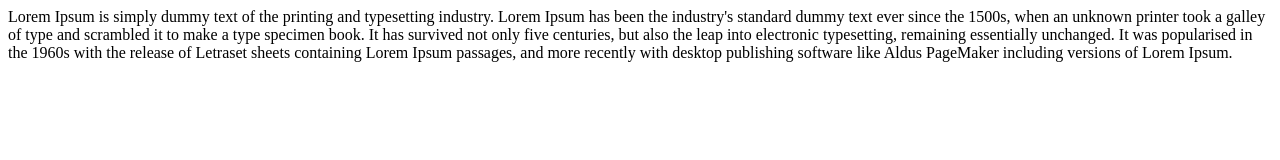
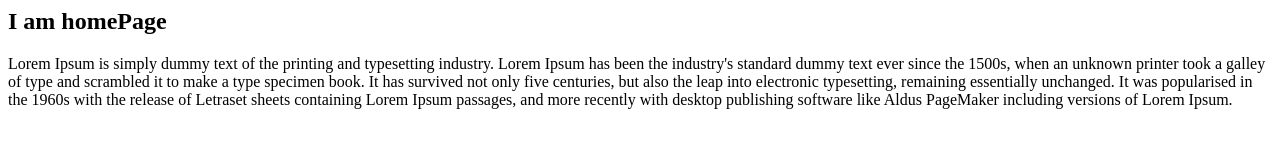
Before and after one commit to rankdeveloper/trial, a website: page home.html in a window 1280 px wide. Drawn offline with Linux system fonts and the light colour scheme.

Commit message:
heading added on hompage

```diff
--- a/home.html
+++ b/home.html
@@ -8,6 +8,7 @@
 </head>
 
 <body>
+    <h2>I am homePage</h2>
     <p>Lorem Ipsum is simply dummy text of the printing and typesetting industry. Lorem Ipsum has been the industry's
         standard dummy text ever since the 1500s, when an unknown printer took a galley of type and scrambled it to make
         a type specimen book. It has survived not only five centuries, but also the leap into electronic typesetting,
```
